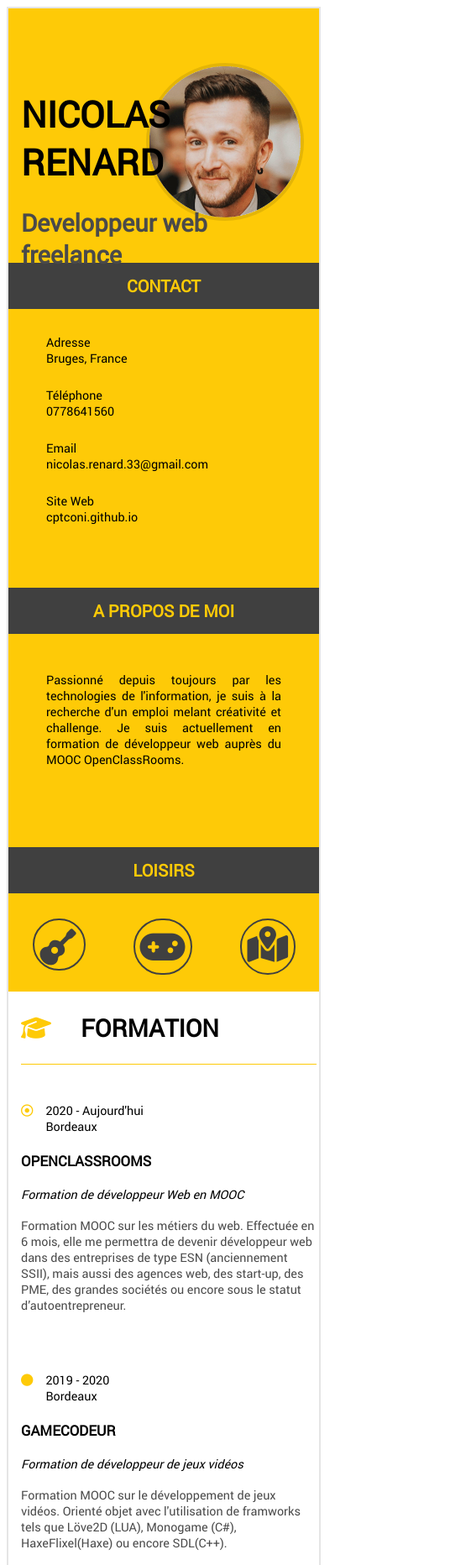
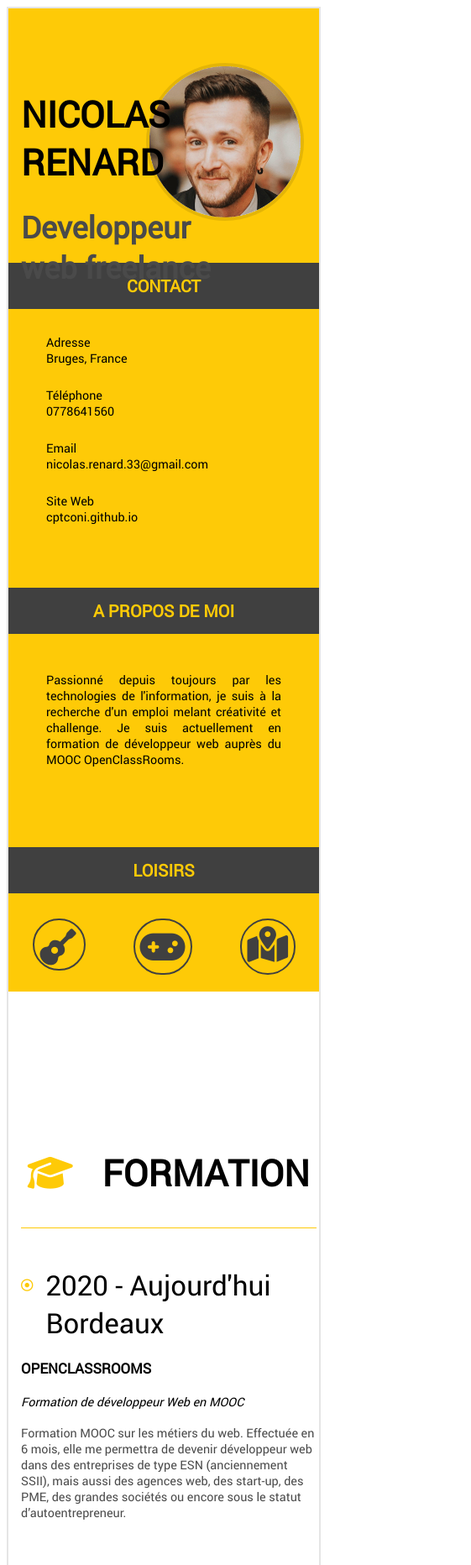
Before and after one commit to CptConi/Nicolasrenard.github.io, a plain HTML site: page index.html in a window 390 px wide. Shown: the top 1864 px of the page at 84% size, 561 px wide, since content can reach past the window. Drawn offline with Linux system fonts and the light colour scheme; files whose address does not match are found by name.

Commit message:
Modif layout 768

```diff
--- a/index.html
+++ b/index.html
@@ -60,7 +60,9 @@
 
         <!-- ======================Partie formation========================= -->
         <div id="formation">
-          <h2><i class="fas fa-graduation-cap yellow"></i>FORMATION</h2>
+          <h2 class="content_title">
+            <i class="fas fa-graduation-cap yellow"></i>FORMATION
+          </h2>
           <div class="underline"></div>
 
           <div class="bloc_formation">
@@ -183,7 +185,7 @@
         </div>
 
         <div id="jobs">
-          <h2>
+          <h2 class="content_title">
             <i class="fas fa-user-tie yellow"></i>Expérience professionnelle
           </h2>
           <div class="underline"></div>
@@ -262,7 +264,9 @@
           </div>
         </div>
 
-        <h2><i class="fas fa-pen yellow"></i>Recommandations</h2>
+        <h2 class="content_title">
+          <i class="fas fa-pen yellow"></i>Recommandations
+        </h2>
         <div class="underline"></div>
         <div id="recommandations">
           <div class="bloc_recommandation">
--- a/style.css
+++ b/style.css
@@ -232,6 +232,10 @@ h2 {
     margin-top: -10px;
   }
 
+  header h2 {
+    font-size: 2.5em;
+  }
+
   h1 .yellow {
     color: black;
   }
@@ -253,8 +257,14 @@ h2 {
     margin-left: 15px;
   }
 
-  .right_panel h2 {
-    font-size: 2em;
+  .content_title {
+    font-size: 3em;
+    text-align: center;
+    padding-top: 150px;
+  }
+
+  .icon {
+    margin-top: 13px;
   }
 
   .bloc_formation {
@@ -270,6 +280,11 @@ h2 {
   }
 
   .date p {
-    font-size: 1em;
+    font-size: 2.3em;
+  }
+
+  .bloc_recommandation {
+    font-size: 2em;
+    justify-content: space-between;
   }
 }
```
